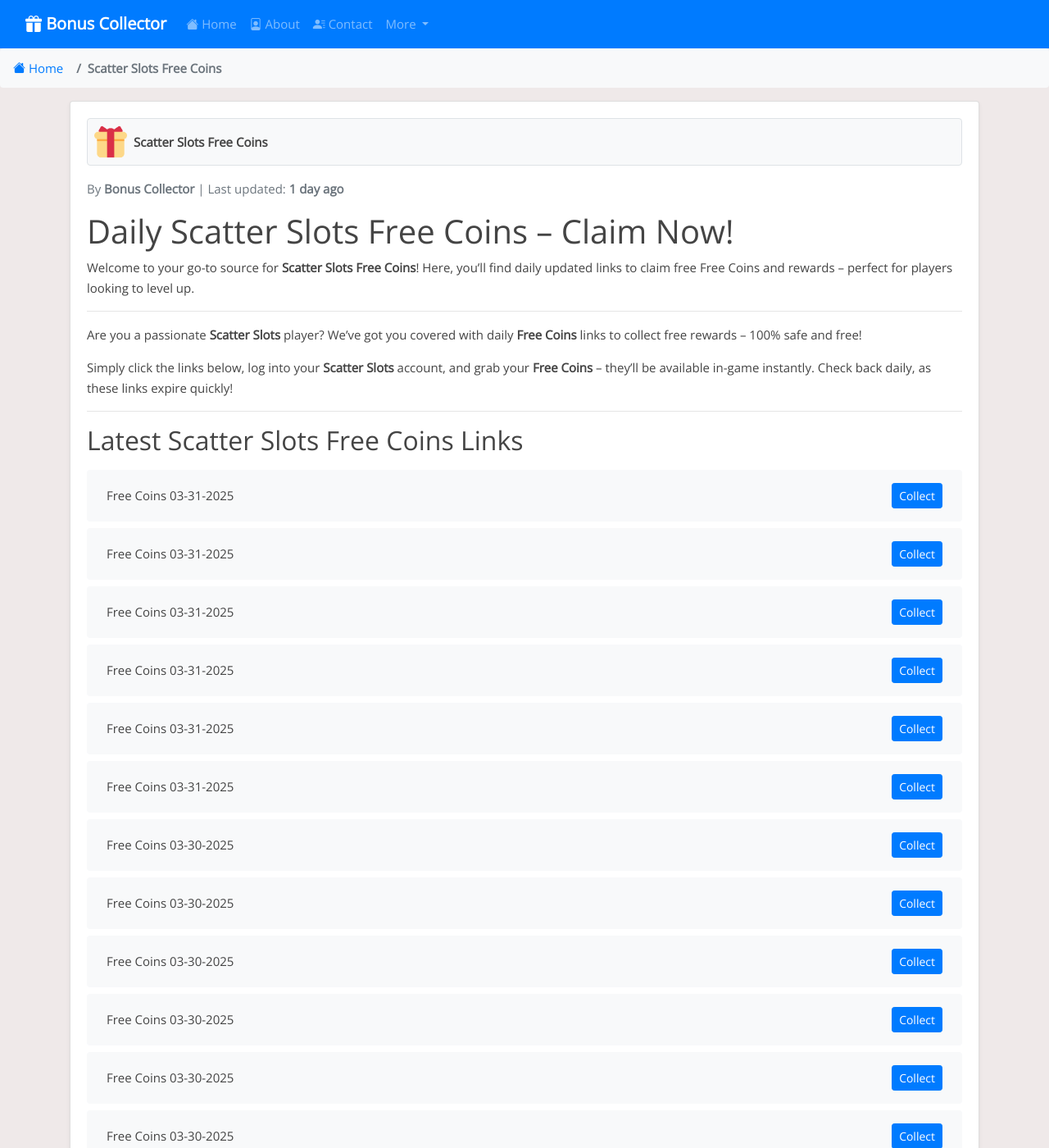
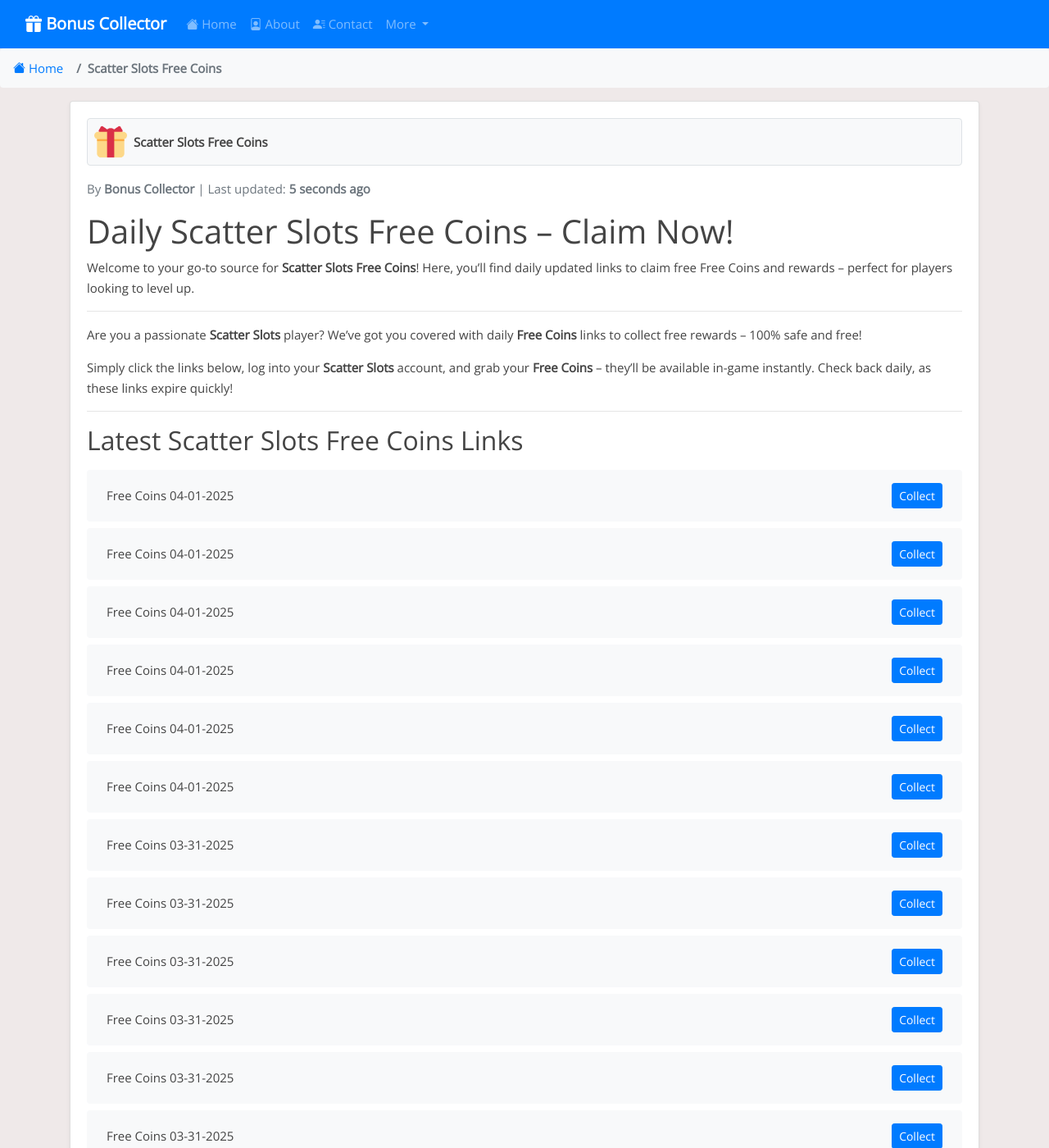
Before and after one commit to iamrohan99/bc-net, a Jekyll site: the page built from _posts/2024-08-09-scatter-slots.md, in a window 1280 px wide and 1400 px high. Shown: the whole window at 82% size. Built offline with Jekyll 4.4.1, drawn with Linux system fonts in a browser that asks for light colours; some of the changed text lies outside the part shown.

Commit message:
Update scatter-slots reward links, content, and last modified date - 2025-04-01 04:31

```diff
--- a/_data/include_files.yml
+++ b/_data/include_files.yml
@@ -59,7 +59,7 @@ zynga-poker.html:
 game-of-thrones-slots.html:
   last_modified: "2025-04-01T04:31:18Z"
 scatter-slots.html:
-  last_modified: "2025-03-31T04:29:27Z"
+  last_modified: "2025-04-01T04:31:37Z"
 8-ball-pool.html:
   last_modified: "2025-03-30T18:31:38Z"
 travel-town.html:
--- a/_includes/scatter-slots.html
+++ b/_includes/scatter-slots.html
@@ -1,4 +1,28 @@
 <ul class="list-group mt-3 mb-4">
+  <li class="list-group-item d-flex justify-content-between align-items-center">
+    <span>Free Coins 04-01-2025</span>
+    <a href="https://tinyurl.com/yk8kkcmn" class="btn btn-primary btn-sm">Collect</a>
+  </li>
+  <li class="list-group-item d-flex justify-content-between align-items-center">
+    <span>Free Coins 04-01-2025</span>
+    <a href="https://tinyurl.com/ychz2nvz" class="btn btn-primary btn-sm">Collect</a>
+  </li>
+  <li class="list-group-item d-flex justify-content-between align-items-center">
+    <span>Free Coins 04-01-2025</span>
+    <a href="https://tinyurl.com/yhfk9pat" class="btn btn-primary btn-sm">Collect</a>
+  </li>
+  <li class="list-group-item d-flex justify-content-between align-items-center">
+    <span>Free Coins 04-01-2025</span>
+    <a href="https://tinyurl.com/2822enjn" class="btn btn-primary btn-sm">Collect</a>
+  </li>
+  <li class="list-group-item d-flex justify-content-between align-items-center">
+    <span>Free Coins 04-01-2025</span>
+    <a href="https://tinyurl.com/5ycvfe2m" class="btn btn-primary btn-sm">Collect</a>
+  </li>
+  <li class="list-group-item d-flex justify-content-between align-items-center">
+    <span>Free Coins 04-01-2025</span>
+    <a href="https://tinyurl.com/4uny6y48" class="btn btn-primary btn-sm">Collect</a>
+  </li>
   <li class="list-group-item d-flex justify-content-between align-items-center">
     <span>Free Coins 03-31-2025</span>
     <a href="https://tinyurl.com/2hrrbbyu" class="btn btn-primary btn-sm">Collect</a>
@@ -375,28 +399,4 @@
     <span>Free Coins 03-16-2025</span>
     <a href="https://tinyurl.com/3rzn6x69" class="btn btn-primary btn-sm">Collect</a>
   </li>
-  <li class="list-group-item d-flex justify-content-between align-items-center">
-    <span>Free Coins 03-16-2025</span>
-    <a href="https://tinyurl.com/ynjjbcej" class="btn btn-primary btn-sm">Collect</a>
-  </li>
-  <li class="list-group-item d-flex justify-content-between align-items-center">
-    <span>Free Coins 03-15-2025</span>
-    <a href="https://tinyurl.com/2s36p5x8" class="btn btn-primary btn-sm">Collect</a>
-  </li>
-  <li class="list-group-item d-flex justify-content-between align-items-center">
-    <span>Free Coins 03-15-2025</span>
-    <a href="https://tinyurl.com/3d692epd" class="btn btn-primary btn-sm">Collect</a>
-  </li>
-  <li class="list-group-item d-flex justify-content-between align-items-center">
-    <span>Free Coins 03-15-2025</span>
-    <a href="https://tinyurl.com/mr395b3n" class="btn btn-primary btn-sm">Collect</a>
-  </li>
-  <li class="list-group-item d-flex justify-content-between align-items-center">
-    <span>Free Coins 03-15-2025</span>
-    <a href="https://tinyurl.com/2v2b3vj4" class="btn btn-primary btn-sm">Collect</a>
-  </li>
-  <li class="list-group-item d-flex justify-content-between align-items-center">
-    <span>Free Coins 03-15-2025</span>
-    <a href="https://tinyurl.com/mtstv7hy" class="btn btn-primary btn-sm">Collect</a>
-  </li>
 </ul>
```
Also changed, not shown: links-json/scatter-slots.json (+24 -24 lines).
